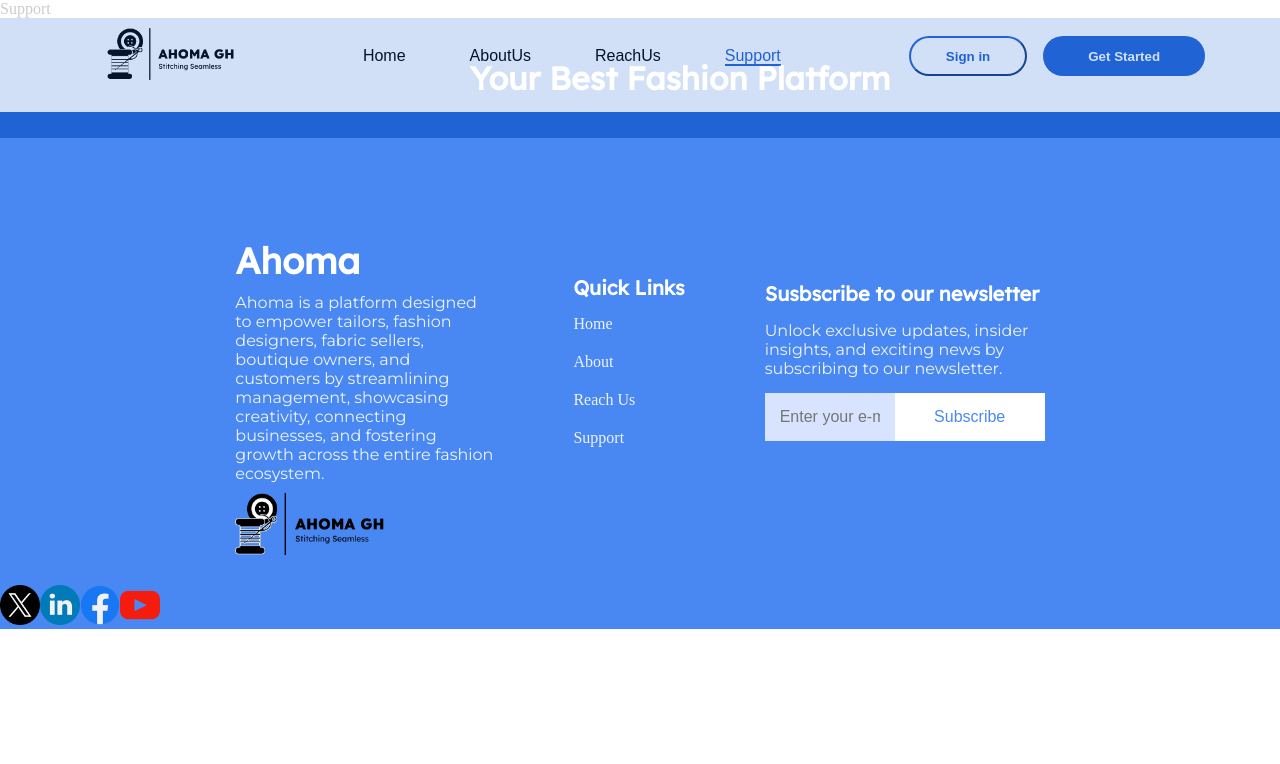
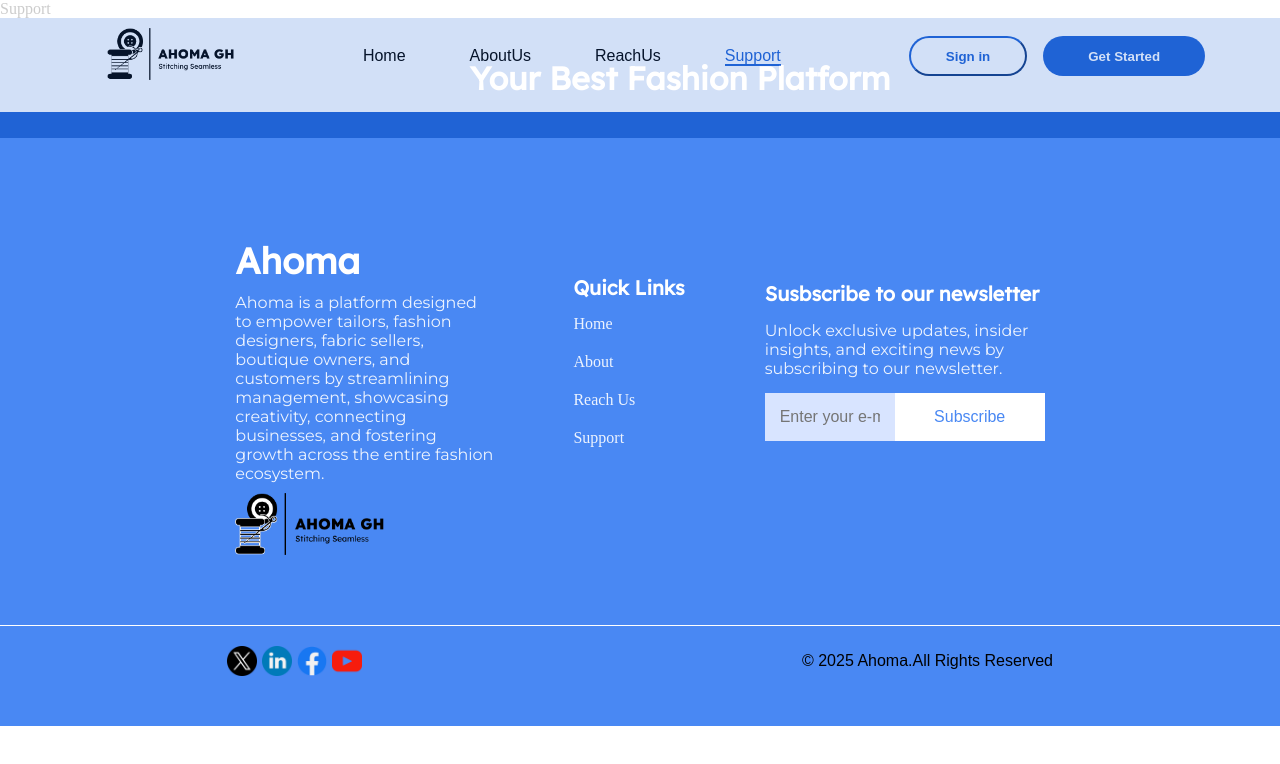
Before and after one commit to Sammy-157/WEBSITE-CLONE, a React (Vite) app: page /Support in a window 1280 px wide. Shown: the top 764 px of the page. Built offline with nearby package versions, Linux system fonts and the light colour scheme; the HTML template or start-up script is replaced by a standard one.

Commit message:
footer works

```diff
--- a/src/Components/Footer.jsx
+++ b/src/Components/Footer.jsx
@@ -3,7 +3,7 @@
 
 const Footer = () => {
   return (
-    <div className="footer">
+    <footer>
       <div className="section-1">
         <div className="header-section">
           <h1>Your Best Fashion Platform</h1>
@@ -26,8 +26,7 @@
             <br /> ecosystem.
           </p>
 
-          <img src="src/assets/Ahoma logo.png" alt="ahoma logo">
-          </img>
+          <img src="src/assets/Ahoma logo.png" alt="ahoma logo"></img>
         </div>
         <div className="part-2">
           <h1>Quick Links</h1>
@@ -54,23 +53,18 @@
 
       <div className="section-3">
         <div className="logos">
-<img src="src/assets/twitter.png">
-</img>
+          <img src="src/assets/twitter.png"></img>
 
-<img src="src/assets/linkedin.png">
-</img>
+          <img src="src/assets/linkedin.png"></img>
 
-<img src="src/assets/communication.png">
-</img>
+          <img src="src/assets/communication.png"></img>
 
-<img src="src/assets/youtube.png">
-</img>
-
+          <img src="src/assets/youtube.png"></img>
         </div>
 
+        <p>&copy; {new Date().getFullYear()} Ahoma.All Rights Reserved </p>
       </div>
-
-    </div>
+    </footer>
   );
 };
 
--- a/src/Styles/Footer.css
+++ b/src/Styles/Footer.css
@@ -1,4 +1,4 @@
-.footer {
+footer {
   background-color: #4988f3;
   height: auto;
   display: flex;
@@ -106,7 +106,24 @@
     color: #4988f3;
     border: none;
 }
+.section-3{
+    display: flex;
+    align-items: center;
+    justify-content: center;
+    gap: 440px;
+    border-top: 1px solid;
+    border-color: #ffffff;
+    padding-top: 20px;
+    padding-bottom: 50px;
+    margin-top: 40px;
 
+
+}
 .logos img{
-    width: 40px;
+    width: 30px;
+
 }
+.logos{
+    display: flex;
+    gap: 5px;
+}
```
Lines whose indentation alone changed are shown as unchanged.
